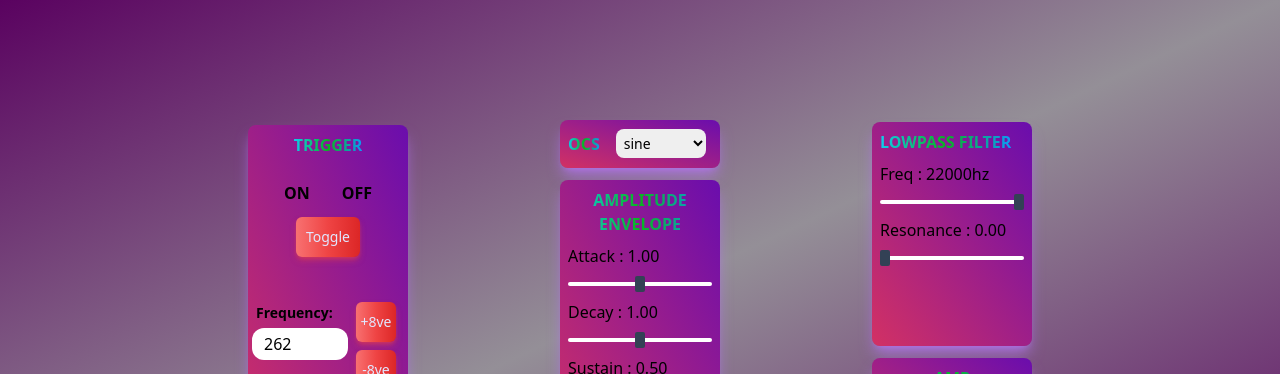
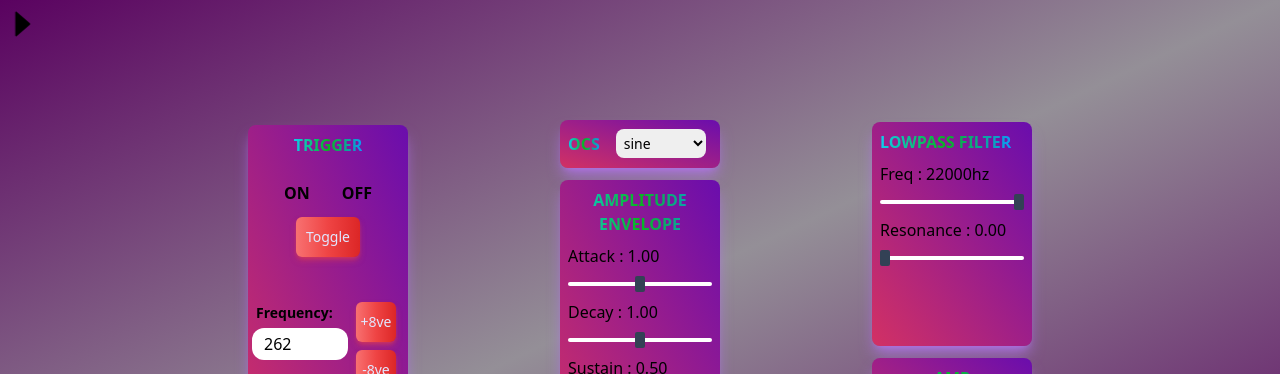
Before and after one commit to Fivetr/audio-visualization, a React (Vite) app: page / in a window 1280 px wide. Shown: the top 374 px of the page. Built offline with nearby package versions, Linux system fonts and the light colour scheme; the HTML template or start-up script is replaced by a standard one.

Commit message:
sidebar component

```diff
--- a/package.json
+++ b/package.json
@@ -12,6 +12,7 @@
   "dependencies": {
     "react": "^18.2.0",
     "react-dom": "^18.2.0",
+    "react-icons": "^4.11.0",
     "tone": "^14.7.77"
   },
   "devDependencies": {
--- a/src/components/Rack.tsx
+++ b/src/components/Rack.tsx
@@ -2,7 +2,7 @@ import { ReactNode } from "react";
 
 const Rack = ({ children }: { children?: ReactNode }) => {
   return (
-    <div className="border-gray-100 overflow-hidden border-b w-full h-[600px] flex justify-center bg-gradient-to-tl from-[#5a0260] via-[#948f97] to-[#5a0260] ">
+    <div className="border-gray-100 relative overflow-hidden border-b w-full h-[600px] flex justify-center bg-gradient-to-tl from-[#5a0260] via-[#948f97] to-[#5a0260] ">
       <div className="w-[1440px] flex justify-evenly items-center p-24">
         {children}
       </div>
--- /dev/null
+++ b/src/components/Sidebar.tsx
@@ -0,0 +1,52 @@
+import { useState } from "react";
+import { AiFillCaretRight, AiFillCaretLeft } from "react-icons/ai";
+
+function Sidebar() {
+  const [Open, setOpen] = useState(false);
+  const modules: string[] = [
+    "Triggers",
+    "OCS",
+    "Amplitude envelope",
+    "Lowpass Filter",
+    "AMP",
+  ];
+
+  return (
+    <div
+      className={`absolute top-0 py-1.5 px-1.5 z-10 overflow-auto transition-all duration-700 ${
+        Open ? "left-0" : "-left-[13rem]"
+      }`}
+    >
+      <div className="flex gap-2 items-start">
+        <div className="border border-purple-500  rounded-lg w-[200px]">
+          {modules.map((module, idx) => {
+            return (
+              <div
+                key={idx}
+                className={`flex w-full justify-between border px-3 py-5 text-start text-sm font-bold hover:bg-gray-300 cursor-pointer bg-[#f1eef1]
+                  ${
+                    idx === 0
+                      ? "rounded-t-lg"
+                      : idx === modules.length - 1
+                      ? "rounded-b-lg"
+                      : ""
+                  }
+                  ${idx !== modules.length - 1 ? "border-b-gray-400 " : ""} `}
+              >
+                {module}
+              </div>
+            );
+          })}
+        </div>
+        <button
+          className="text-4xl animate-bounce-left-right"
+          onClick={() => setOpen(!Open)}
+        >
+          {Open ? <AiFillCaretLeft /> : <AiFillCaretRight />}
+        </button>
+      </div>
+    </div>
+  );
+}
+
+export default Sidebar;
--- a/src/components/Synth.tsx
+++ b/src/components/Synth.tsx
@@ -7,6 +7,7 @@ import EnvelopeASDR from "./modules/envelope_generators/EnvelopeADSR";
 import LowpassFilter from "./modules/filters/LowpassFilter";
 import OscSimple from "./modules/oscillators/OscSimple";
 import Rack from "./Rack";
+import Sidebar from "./Sidebar";
 
 const Synth = () => {
   const [ignored, setIgnored] = useState(0);
@@ -95,6 +96,7 @@ const Synth = () => {
             gain={gain.value}
           />
         </div>
+        <Sidebar />
       </Rack>
     </>
   );
--- a/src/index.css
+++ b/src/index.css
@@ -25,3 +25,19 @@
     @apply text-center font-extrabold bg-gradient-to-r from-[#0ad3f2f8] via-[#09b41f] to-[#0a9efaf8] inline-block text-transparent bg-clip-text;
   }
 }
+
+@keyframes bounce-left-right {
+  0%,
+  100% {
+    transform: translateX(-25%);
+    animation-timing-function: cubic-bezier(0.8, 0, 1, 1);
+  }
+  50% {
+    transform: translateX(0);
+    animation-timing-function: cubic-bezier(0, 0, 0.2, 1);
+  }
+}
+
+.animate-bounce-left-right {
+  animation: bounce-left-right 1s infinite;
+}
```
Also changed, not shown: 1 other file (tests, documents, lock files or other folders).
